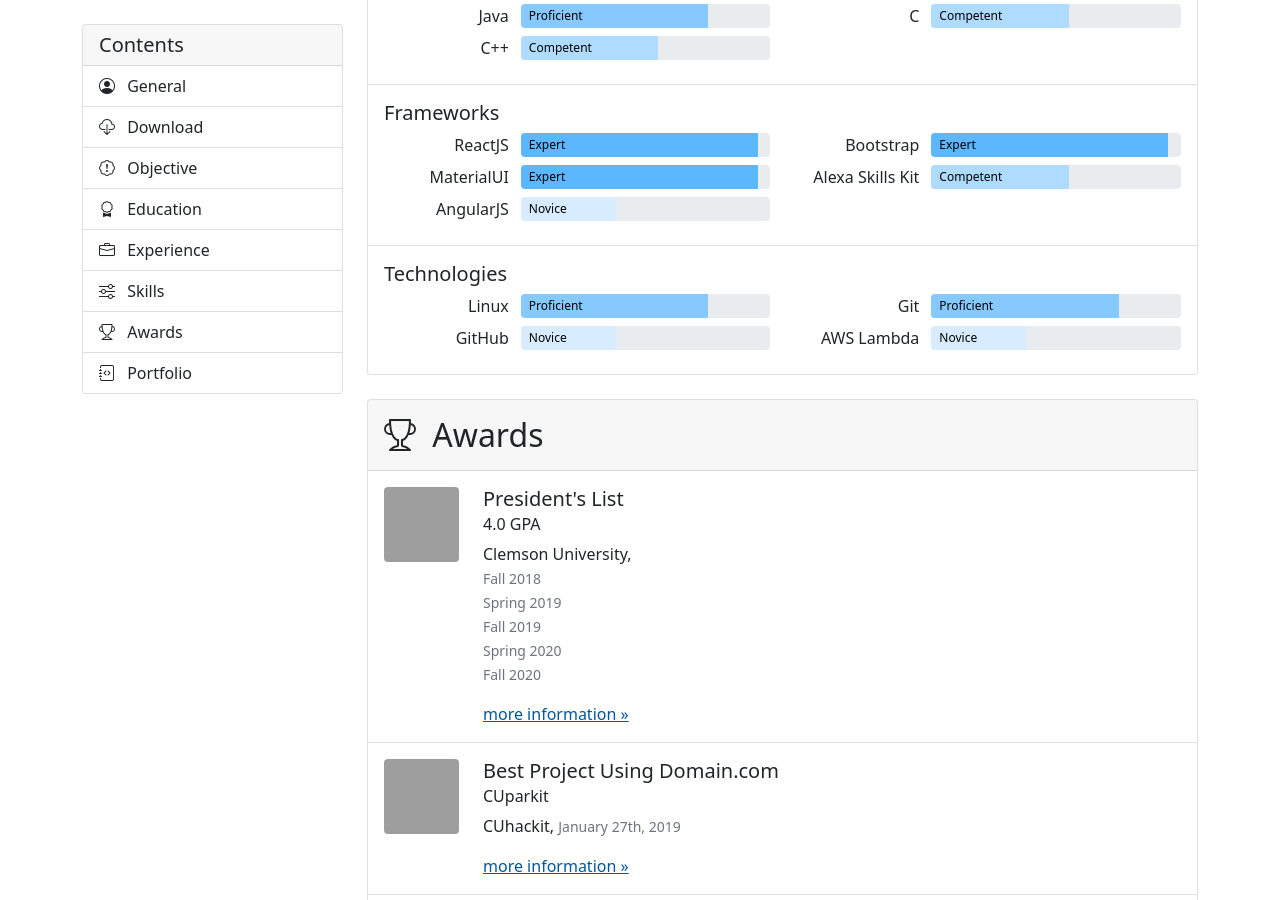
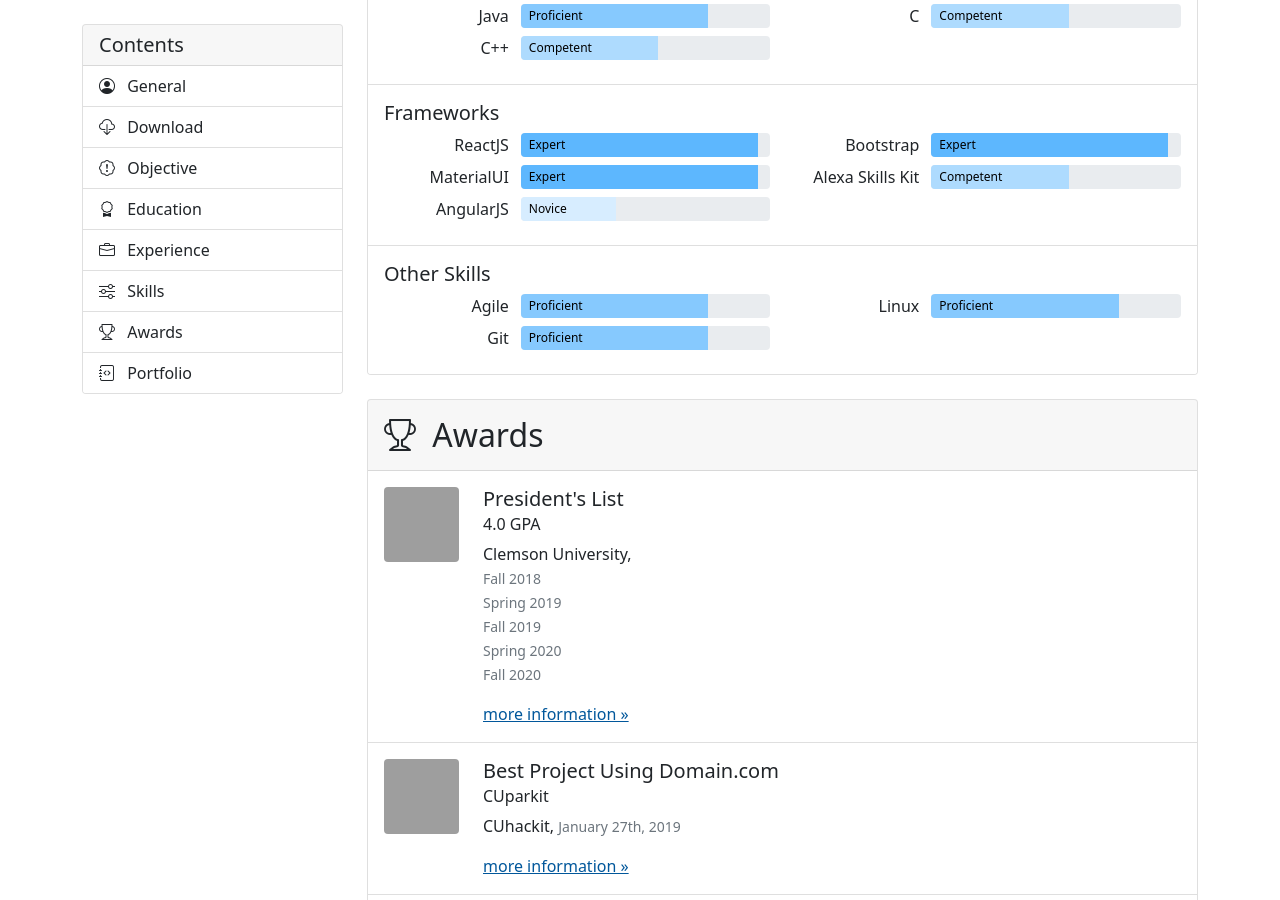
Before and after one commit to BenJetson/benjetson.github.io, a Jekyll site: the page built from resume.html, in a window 1280 px wide and 900 px high, scrolled down 1992 px, cut to the strip 0-900 px from the top of the window. Built offline with Jekyll 4.4.1, drawn with Linux system fonts in a browser that asks for light colours; grey boxes are pictures that could not be loaded.

Commit message:
Update skills. #8

```diff
--- a/_data/resume.yml
+++ b/_data/resume.yml
@@ -119,16 +119,14 @@ skills:
           level: 4
         - skill: Alexa Skills Kit
           level: 3
-    - title: Technologies
+    - title: Other Skills
       items:
+        - skill: Agile
+          level: 2
         - skill: Linux
           level: 2
         - skill: Git
           level: 2
-        - skill: GitHub
-          level: 4
-        - skill: AWS Lambda
-          level: 4
 
 awards:
   - title: President's List
```
